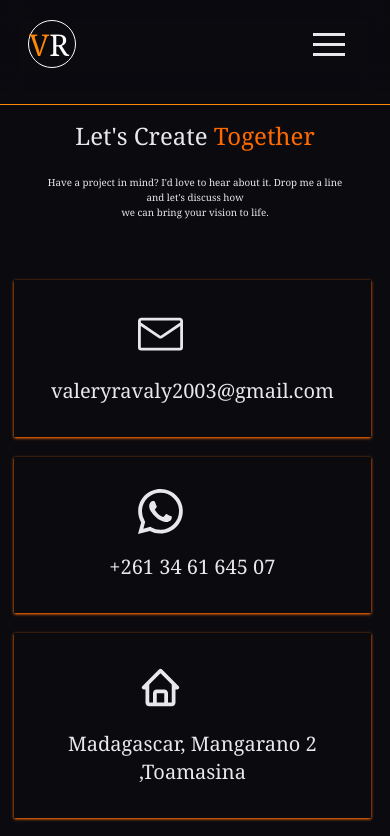
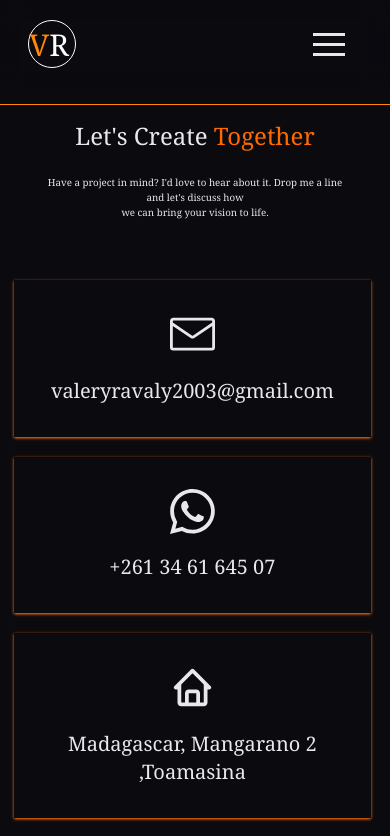
Before and after one commit to Ravaly23/mon-portfolio, a React (Vite) app: page / in a window 390 px wide. Shown: the top 836 px of the page. Built offline with nearby package versions, Linux system fonts and the light colour scheme.

Commit message:
Portfolio test

```diff
--- a/src/Pages/MonPorteFolio.tsx
+++ b/src/Pages/MonPorteFolio.tsx
@@ -65,7 +65,7 @@ export default function MonPorteFolio() {
           </div>
           <div className="w-11/12 mt-15 mb-5 ml-[3.5vw] flex flex-col gap-y-5 md:flex md:flex-row md:justify-around ">
             <div className="dark:bg-gray-950 text-center md:w-[28vw] border-black shadow-orange-500 shadow-sm pt-8 pb-8 ">
-              <div className="ml-[32vw]  mb-[5vw] md:ml-[12vw] md:mb-[3vw]">
+              <div className="ml-[40vw]  mb-[5vw] md:ml-[12vw] md:mb-[3vw]">
                 <GoMail size={45} />
               </div>
               <h1 className="text-xl md:text-[1.8vw] font-serif">
@@ -73,7 +73,7 @@ export default function MonPorteFolio() {
               </h1>
             </div>
             <div className="dark:bg-gray-950 text-center md:w-[28vw] border-black shadow-orange-500 shadow-sm pt-8 pb-8">
-              <div className="ml-[32vw]  mb-[5vw] md:ml-[12vw] md:mb-[3vw] ">
+              <div className="ml-[40vw]  mb-[5vw] md:ml-[12vw] md:mb-[3vw] ">
                 <BsWhatsapp size={45} />
               </div>
               <h1 className="text-xl  md:text-[1.8vw] font-serif">
@@ -81,7 +81,7 @@ export default function MonPorteFolio() {
               </h1>
             </div>
             <div className="dark:bg-gray-950 text-center md:w-[28vw] border-black shadow-orange-500 shadow-sm pt-8 pb-8">
-              <div className="ml-[32vw] mb-[5vw] md:ml-[12vw] md:mb-[3vw]">
+              <div className="ml-[40vw] mb-[5vw] md:ml-[12vw] md:mb-[3vw]">
                 <BiHome size={45} />
               </div>
               <h1 className="text-xl md:text-[1.8vw] font-serif">
```
